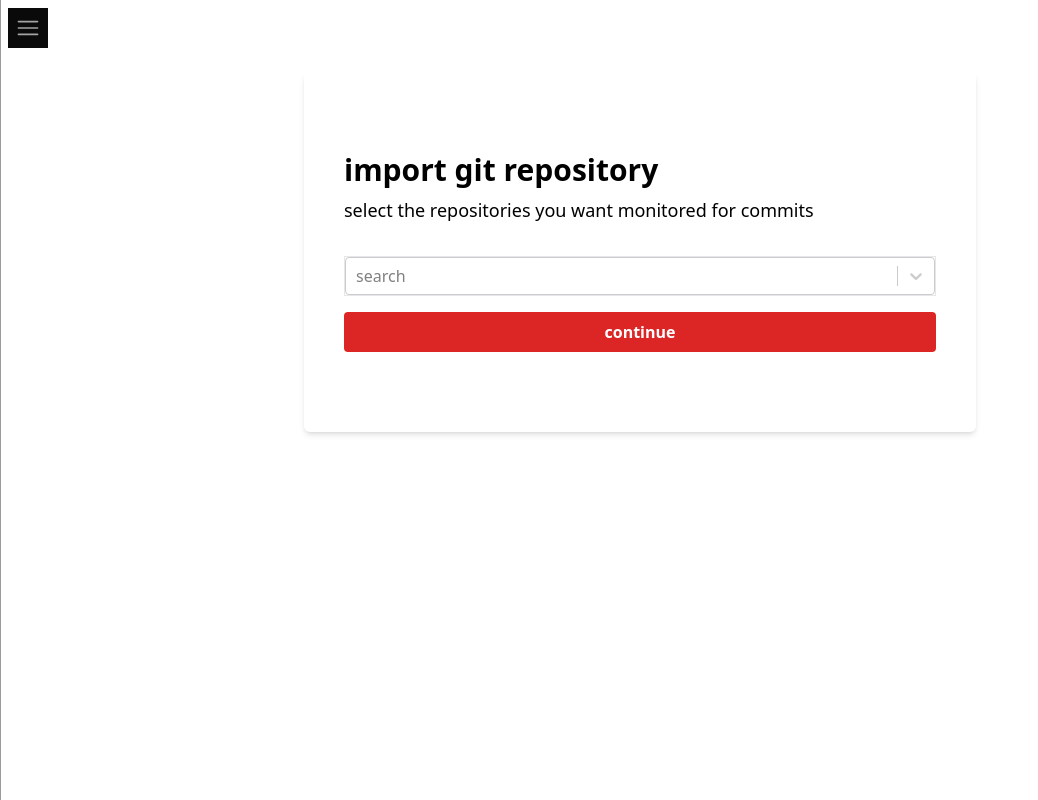
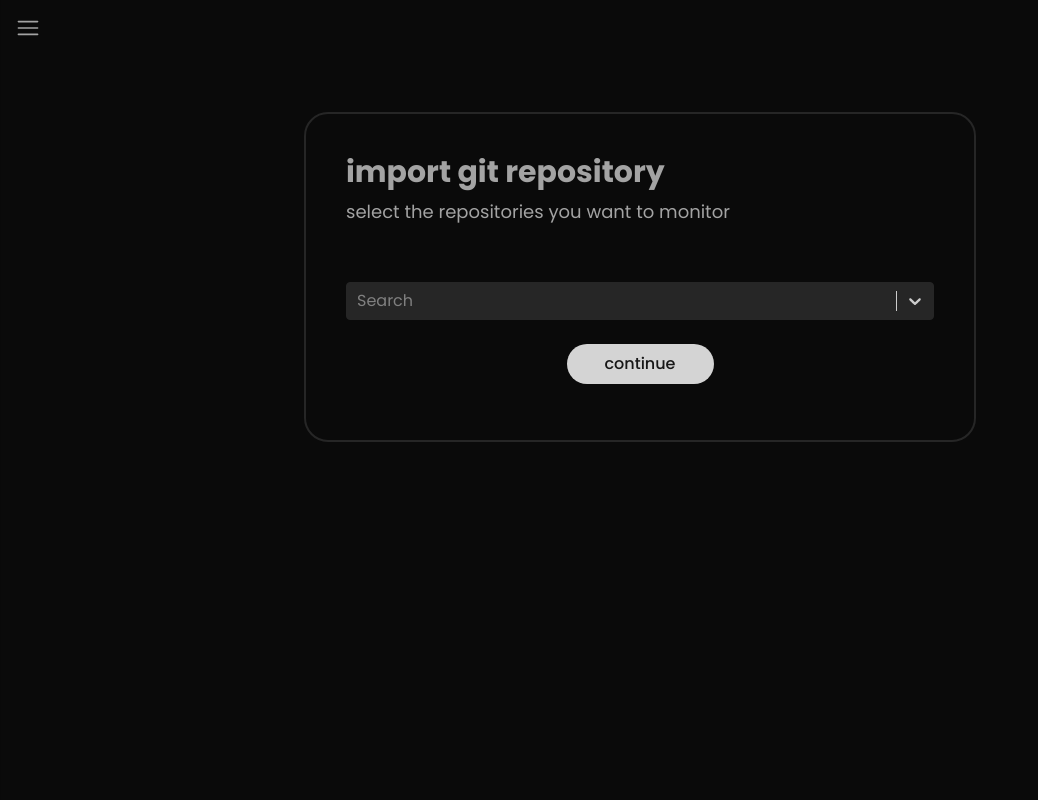
Before and after one commit to SanjayNithin2002/spike-frontend, a React (Create React App) app: page /selectrepos in a window 1280 px wide. Shown: the whole page, without its empty margins (0-1038 px from the left). Built offline with nearby package versions, Linux system fonts and the light colour scheme; no server answers; the HTML template or start-up script is replaced by a standard one.

Commit message:
select repo redesign

```diff
--- a/src/components/Login.js
+++ b/src/components/Login.js
@@ -82,7 +82,7 @@ const Signup = () => {
           <p className="text-sm w-1/2 p-2 text-left">
             {loginError || (errors.email && errors.email.message) || (errors.password && errors.password.message) || '*required fields'}
           </p>
-          <button type="submit" className="w-2/12 p-2 text-neutral-900 bg-neutral-100 rounded-full font-medium">
+          <button type="submit" className="w-2/12 p-2 text-neutral-900 bg-neutral-300 hover:bg-neutral-400 rounded-full font-medium">
             {isLoading ? <LoadingIndicator color='neutral-900' /> : 'log in'}
           </button>
           <p>or continue with</p>
--- a/src/components/SelectRepos.js
+++ b/src/components/SelectRepos.js
@@ -82,15 +82,15 @@ function SelectRepos() {
     }, []);
 
     return (
-        <div className="font-redHat h-screen bg-whitestSpike">
+        <div className="font-poppins h-screen bg-neutral-950 text-neutral-400">
             <NavBar />
 
             <main className="flex-grow flex flex-col items-center justify-center py-8">
-                <form onSubmit={handleSubmit(onSubmit)} className="bg-whiterSpike shadow-md rounded-md p-20 mt-10 pl-10 pr-10 w-full max-w-2xl">
+                <form onSubmit={handleSubmit(onSubmit)} className="bg-neutral-950 text-neutral-400 border-2 border-neutral-800 rounded-3xl w-full max-w-2xl m-20 p-10">
                     <h2 className="text-3xl font-bold text-left text-redSpike mb-2">import git repository</h2>
-                    <p className="text-lg text-left text-redSpike mb-6">select the repositories you want monitored for commits</p>
-                    <div className="mb-4">
-                        <div className="flex items-center mb-2 mt-8">
+                    <p className="text-lg text-left text-redSpike mb-6">select the repositories you want to monitor</p>
+                    <div className="mb-4 flex flex-col items-center justify-center">
+                        <div className="flex items-center mb-2 mt-8 justify-center w-full">
                             <Controller
                                 name="selectedOptions"
                                 control={control}
@@ -129,17 +129,38 @@ function SelectRepos() {
                                                 )
                                             }))}
                                             isMulti
-                                            className="w-full border border-blackSpike"
-                                            placeholder="search"
+                                            className="w-full"
+                                            placeholder="Search"
+                                            styles={{
+                                                control: (baseStyles, state) => ({
+                                                    ...baseStyles,
+                                                    backgroundColor: state.isFocused ? 'rgb(38 38 38)' : 'rgb(38 38 38)',
+                                                    borderColor: state.isFocused ? 'rgb(38 38 38)' : 'rgb(38 38 38)',
+                                                    borderWidth:  '1px',
+                                                    boxShadow: state.isFocused ? 'rgb(38 38 38)' : 'none',
+                                                }),
+                                                option: (baseStyles, state) => ({
+                                                    ...baseStyles,
+                                                    backgroundColor: state.isFocused ? 'rgb(245 245 245)' : 'rgb(38 38 38)', // Adjust option background color
+                                                    cursor: state.isFocused ? 'pointer': 'default',
+                                                    color: state.isFocused? 'rgb(38 38 38)' : 'rgb(245 245 245)',
+                                                }),
+                                                menu: (baseStyles) => ({
+                                                    ...baseStyles,
+                                                    backgroundColor: 'rgb(38 38 38)',
+                                                    zIndex: 9999,
+                                                }),
+                                            }}
                                         />
                                     );
                                 }}
                             />
                         </div>
+                        <button type="submit" className="mt-4 w-1/4 text-neutral-900 bg-neutral-300 hover:bg-neutral-400 py-2 rounded-full font-medium ">
+                            {isLoading ? <LoadingIndicator /> : 'continue'}
+                        </button>
                     </div>
-                    <button type="submit" className="w-full bg-red-600 text-white py-2 rounded font-bold hover:bg-red-700">
-                        {isLoading ? <LoadingIndicator /> : 'continue'}
-                    </button>
+
                 </form>
             </main>
         </div>
--- a/src/components/Signup.js
+++ b/src/components/Signup.js
@@ -87,7 +87,7 @@ const Signup = () => {
           <p className="text-sm w-1/2 p-2 text-left">
             {signupError || (errors.name && errors.name.message) || (errors.email && errors.email.message) || (errors.password && errors.password.message) || '*required fields'}
           </p>
-          <button type="submit" className="w-2/12 p-2 text-neutral-900 bg-neutral-100 rounded-full font-medium">
+          <button type="submit" className="w-2/12 p-2 text-neutral-900 bg-neutral-300 hover:bg-neutral-400 rounded-full font-medium">
             {isLoading ? <LoadingIndicator color='neutral-900' /> : 'sign up'}
           </button>
           <p>or continue with</p>
```
